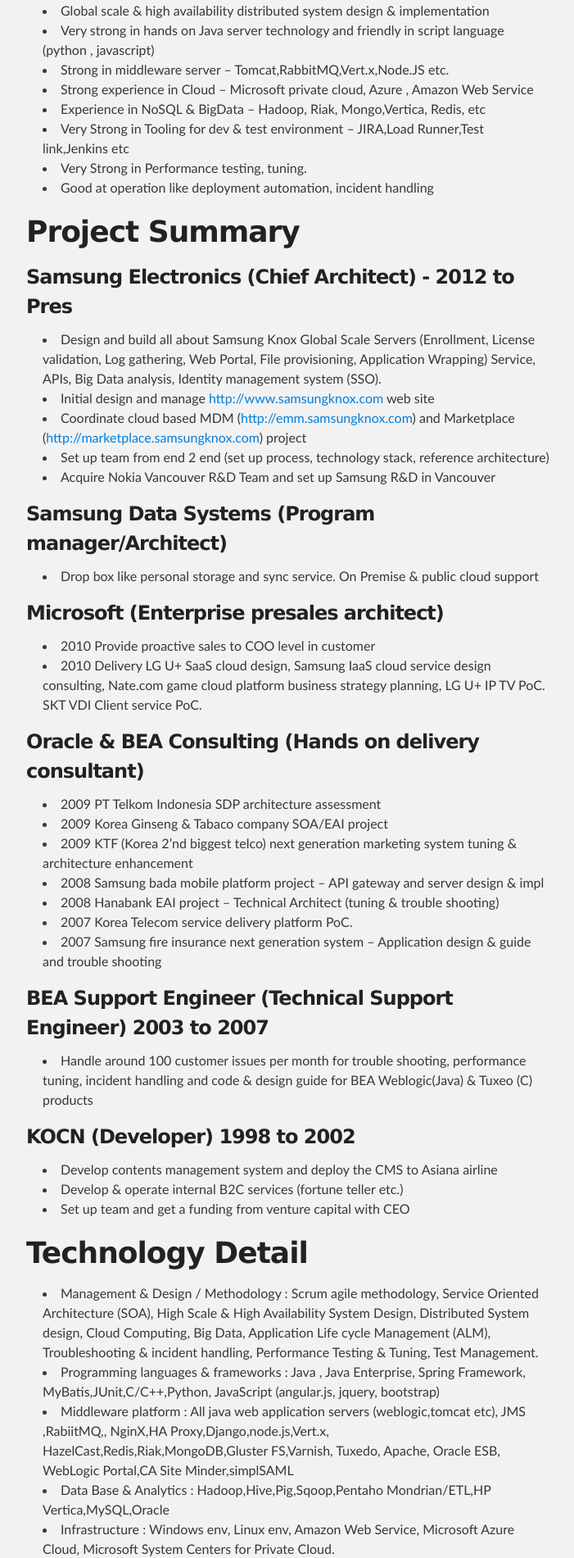
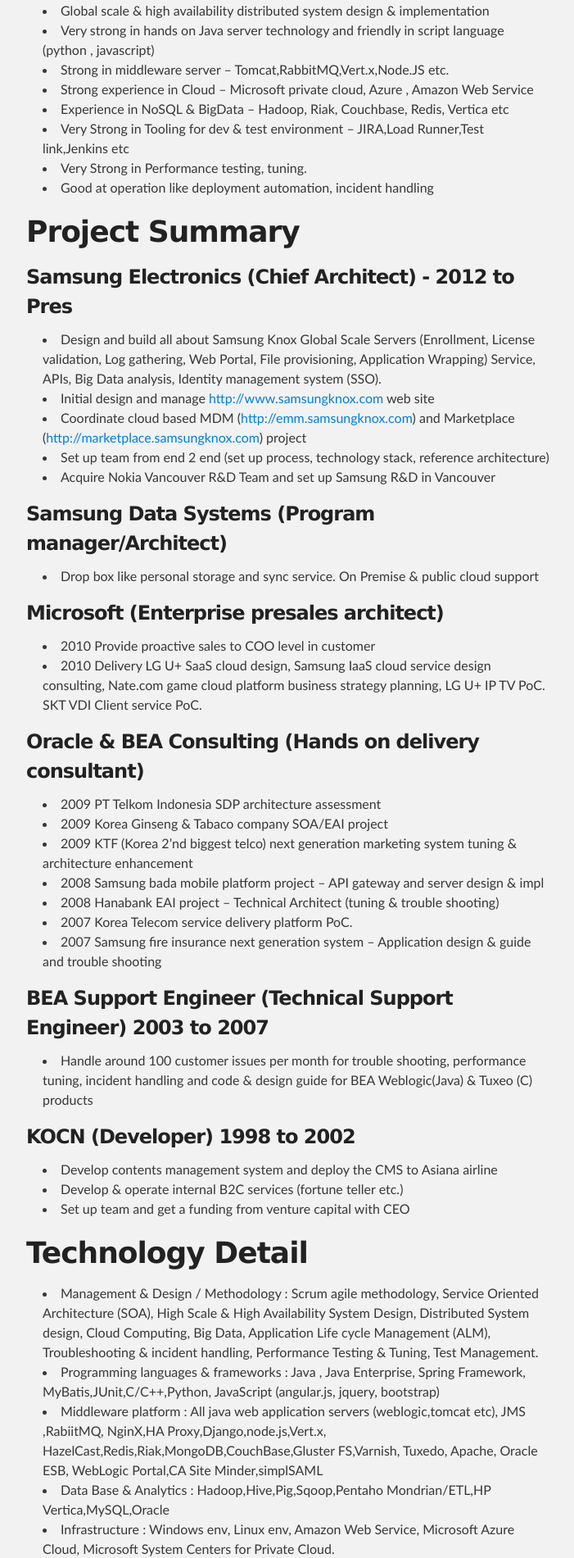
Before and after one commit to bwcho75/resume, a plain HTML site: page index.html in a window 1280 px wide. Shown: the part 1162-3063 px from the top of the page at 82% size, without its empty margins (288-989 px from the left). Drawn offline with Linux system fonts and the light colour scheme.

```diff
--- a/index.html
+++ b/index.html
@@ -73,7 +73,7 @@
 <li>Very strong in hands on Java server technology and friendly in script language (python , javascript)</li>
 <li>Strong in middleware server – Tomcat,RabbitMQ,Vert.x,Node.JS etc.</li>
 <li>Strong experience in Cloud – Microsoft private cloud, Azure , Amazon Web Service</li>
-<li>Experience in NoSQL &amp; BigData – Hadoop, Riak, Mongo,Vertica, Redis, etc</li>
+<li>Experience in NoSQL &amp; BigData – Hadoop, Riak, Couchbase, Redis, Vertica etc</li>
 <li>Very Strong in Tooling for dev &amp; test environment – JIRA,Load Runner,Test link,Jenkins etc</li>
 <li>Very Strong in Performance testing, tuning.</li>
 <li>Good at operation like deployment automation, incident handling</li>
@@ -130,7 +130,7 @@
 <ul>
 <li>Management &amp; Design / Methodology : Scrum agile methodology, Service Oriented Architecture (SOA), High Scale &amp; High Availability System Design, Distributed System design, Cloud Computing, Big Data, Application Life cycle Management (ALM), Troubleshooting &amp; incident handling, Performance Testing &amp; Tuning, Test Management. </li>
 <li>Programming languages &amp; frameworks : Java , Java Enterprise, Spring Framework, MyBatis,JUnit,C/C++,Python, JavaScript (angular.js, jquery, bootstrap)</li>
-<li>Middleware platform : All java web application servers (weblogic,tomcat etc), JMS ,RabiitMQ,, NginX,HA Proxy,Django,node.js,Vert.x, HazelCast,Redis,Riak,MongoDB,Gluster FS,Varnish, Tuxedo, Apache, Oracle ESB, WebLogic Portal,CA Site Minder,simplSAML</li>
+<li>Middleware platform : All java web application servers (weblogic,tomcat etc), JMS ,RabiitMQ, NginX,HA Proxy,Django,node.js,Vert.x, HazelCast,Redis,Riak,MongoDB,CouchBase,Gluster FS,Varnish, Tuxedo, Apache, Oracle ESB, WebLogic Portal,CA Site Minder,simplSAML</li>
 <li>Data Base &amp; Analytics : Hadoop,Hive,Pig,Sqoop,Pentaho Mondrian/ETL,HP Vertica,MySQL,Oracle</li>
 <li>Infrastructure : Windows env, Linux env, Amazon Web Service, Microsoft Azure Cloud, Microsoft System Centers for Private Cloud.</li>
 <li>Tools : Atlassian JIRA,Confluence,Mantis,Redmine,Git &amp; GitHub,SubVersion , Jenkins, Ant/Maven, Test Link Nexus,Eclipse,vagrant,docker, HP Load Runner,nGrinder, Wire Shark,Fiddler, Jennifer (application performance monitoring),Visual VM</li>
@@ -167,7 +167,7 @@
 <ul>
 <li>Slide share - <a href="http://www.slideshare.net/Byungwook">http://www.slideshare.net/Byungwook</a>
 </li>
-<li>Blog (Korean) - <a href="http://bcho.tistory.com">http://bcho.tistory.com</a> 800K page view, around 900 posting</li>
+<li>Blog (Korean) - <a href="http://bcho.tistory.com">http://bcho.tistory.com</a> 900K visitor, around 900 posting</li>
 <li>Blog (English) - <a href="http://javamaster.wordpress.com">http://javamaster.wordpress.com</a>
 </li>
 <li>Git hub</li>
```
Also changed, not shown: params.json (+1 -1 lines).
